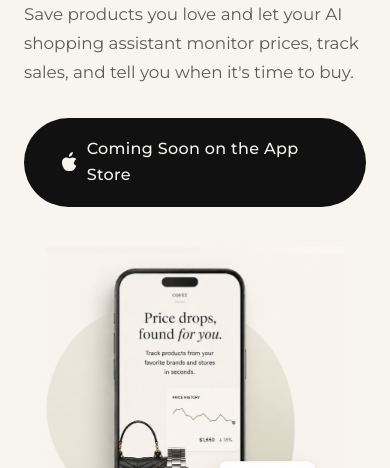
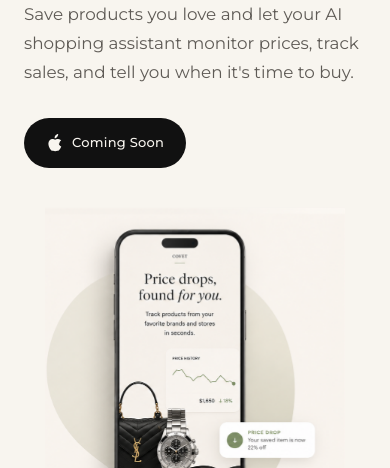
Before and after one commit to tiana-eng/covet-website, a plain HTML site: page index.html in a window 390 px wide. Shown: the part 376-844 px from the top of the page. Drawn offline with nearby package versions, Linux system fonts and the light colour scheme.

Commit message:
Fix mobile CTA button wrapping

```diff
--- a/index.html
+++ b/index.html
@@ -37,8 +37,9 @@
           <h1 class="animate animate-delay-1">Stop checking prices.<br>Covet watches for you.</h1>
           <p class="hero-sub animate animate-delay-2">Save products you love and let your AI shopping assistant monitor prices, track sales, and tell you when it's time to buy.</p>
           <a href="#" class="btn btn-apple animate animate-delay-3" aria-label="Coming Soon on the App Store">
-            <svg xmlns="http://www.w3.org/2000/svg" viewBox="0 0 384 512"><path d="M318.7 268.7c-.2-36.7 16.4-64.4 50-84.8-18.8-26.9-47.2-41.7-84.7-44.6-35.5-2.8-74.3 20.7-88.5 20.7-15 0-49.4-19.7-76.4-19.7C63.3 141.2 4 184.8 4 273.5q0 39.3 14.4 81.2c12.8 36.7 59 126.7 107.2 125.2 25-3.9 43.7 7.4 68.8 7.4 24.3 0 44.1-7.4 68.8-7.4 48.1 1.5 94.3-88.5 107-125.2-39.7-18.7-62.5-47.2-71.3-78.6zM256.8 79.5c29.1-35.1 25.7-66.8 25-78.5-24.8 1.4-53.6 16.5-70.9 35.6-18.9 20.8-33.5 54.3-29.3 86.2 31.1 2.4 62.9-19.4 75.2-43.3z"/></svg>
-            Coming Soon on the App Store
+            <svg xmlns="http://www.w3.org/2000/svg" viewBox="0 0 384 512" aria-hidden="true"><path d="M318.7 268.7c-.2-36.7 16.4-64.4 50-84.8-18.8-26.9-47.2-41.7-84.7-44.6-35.5-2.8-74.3 20.7-88.5 20.7-15 0-49.4-19.7-76.4-19.7C63.3 141.2 4 184.8 4 273.5q0 39.3 14.4 81.2c12.8 36.7 59 126.7 107.2 125.2 25-3.9 43.7 7.4 68.8 7.4 24.3 0 44.1-7.4 68.8-7.4 48.1 1.5 94.3-88.5 107-125.2-39.7-18.7-62.5-47.2-71.3-78.6zM256.8 79.5c29.1-35.1 25.7-66.8 25-78.5-24.8 1.4-53.6 16.5-70.9 35.6-18.9 20.8-33.5 54.3-29.3 86.2 31.1 2.4 62.9-19.4 75.2-43.3z"/></svg>
+            <span class="btn-apple-label btn-apple-label--full">Coming Soon on the App Store</span>
+            <span class="btn-apple-label btn-apple-label--short">Coming Soon</span>
           </a>
         </div>
 
--- a/styles.css
+++ b/styles.css
@@ -274,12 +274,18 @@ section {
   color: var(--bg-ivory);
   padding: 1.125rem 2.25rem;
   font-size: 1rem;
+  white-space: nowrap;
 }
 
 .btn-apple svg {
   width: 20px;
   height: 20px;
   fill: currentColor;
+  flex-shrink: 0;
+}
+
+.btn-apple-label--short {
+  display: none;
 }
 
 /* --- Hero --- */
@@ -789,6 +795,24 @@ section {
     max-width: 360px;
   }
 
+  .btn-apple {
+    padding: 0.9375rem 1.625rem;
+    font-size: 0.875rem;
+  }
+
+  .btn-apple svg {
+    width: 18px;
+    height: 18px;
+  }
+
+  .btn-apple-label--full {
+    display: none;
+  }
+
+  .btn-apple-label--short {
+    display: inline;
+  }
+
   .steps-grid {
     grid-template-columns: 1fr;
     gap: 1rem;
@@ -835,8 +859,15 @@ section {
 }
 
 @media (max-width: 480px) {
-  .btn {
+  .btn-primary {
     width: 100%;
+  }
+
+  .btn-apple {
+    width: auto;
+    max-width: 100%;
+    padding: 0.875rem 1.375rem;
+    font-size: 0.8125rem;
   }
 
   .hero-sub {
```
